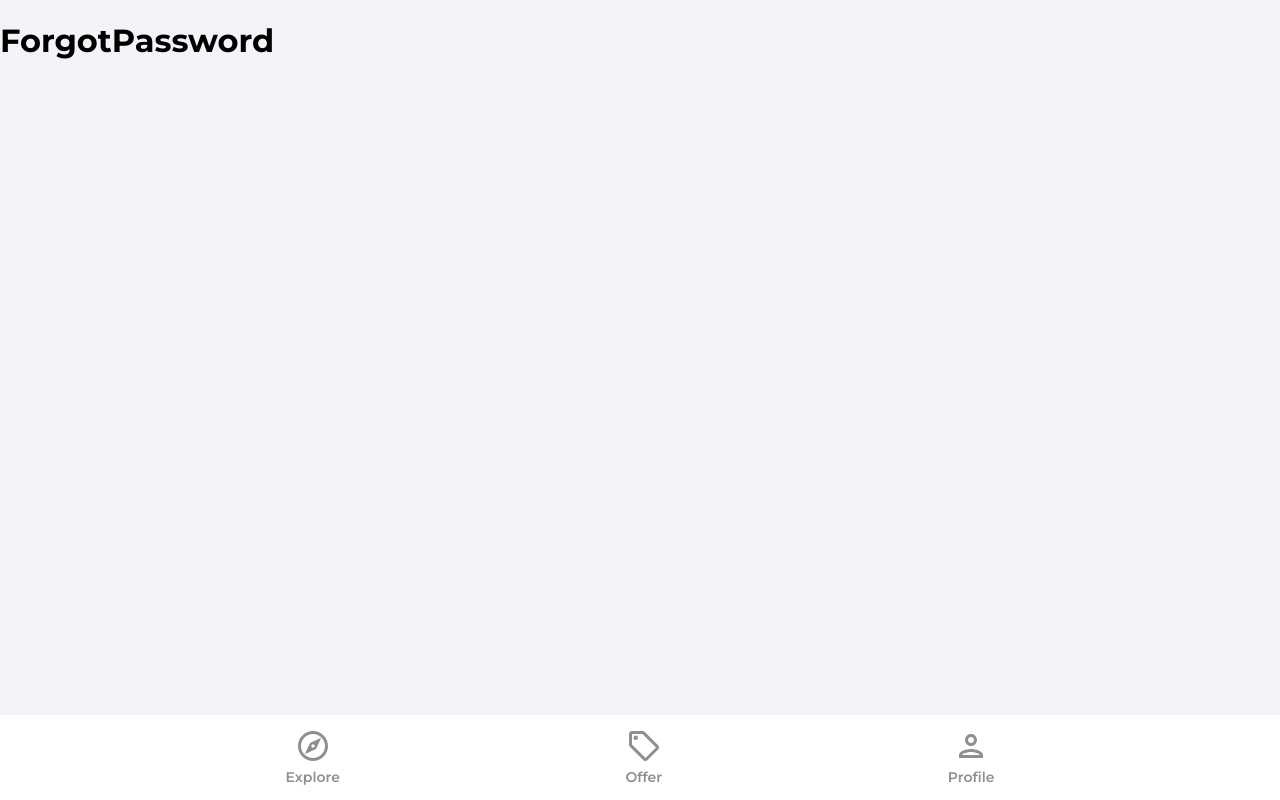
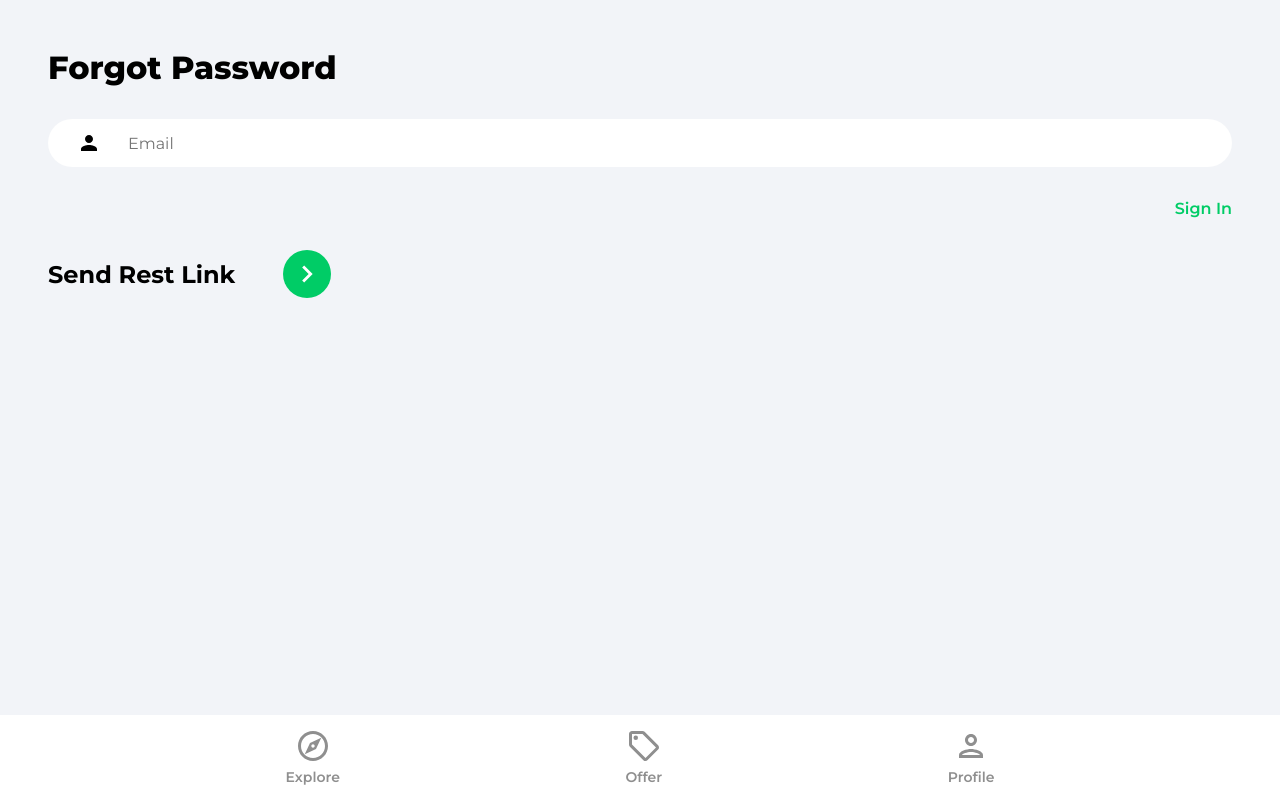
Before and after one commit to bcherrera14/house-marketplace, a React (Create React App) app: page /forgot-password in a window 1280 px wide. Built offline with nearby package versions, Linux system fonts and the light colour scheme.

Commit message:
add forgot password

```diff
--- a/src/pages/ForgotPassword.jsx
+++ b/src/pages/ForgotPassword.jsx
@@ -1,9 +1,52 @@
 import React from 'react';
+import { useState } from 'react';
+import { Link } from 'react-router-dom';
+import { getAuth, sendPasswordResetEmail } from 'firebase/auth';
+import { toast } from 'react-toastify';
+import {ReactComponent as ArrowRightIcon} from '../assets/svg/keyboardArrowRightIcon.svg'
 
 function ForgotPassword() {
+	const [email, setEmail] = useState('')
+
+	const onChange = (e) => {
+		setEmail(e.target.value)
+	}
+
+	const onSubmit = async (e) => {
+		e.preventDefault()
+		try {
+			const auth = getAuth()
+			await sendPasswordResetEmail(auth, email)
+			toast.success('Email was sent.')
+		} catch (error) {
+			toast.error('Could not send reset email.')
+		}
+	}
+
 	return (
-		<div>
-			<h1>ForgotPassword</h1>
+		<div className='pageContainer'>
+			<header>
+				<p className="pageHeader">Forgot Password</p>
+			</header>
+			<main>
+				<form onSubmit={onSubmit}>
+					<input
+						type='email'
+						className ='emailInput'
+						placeholder='Email'
+						id='email'
+						value={email}
+						onChange={onChange}
+					/>
+					<Link className='forgotPasswordLink' to='/sign-in'>Sign In</Link>
+					<div className="signInBar">
+						<div className="signInText">Send Rest Link</div>
+						<button className="signInButton">
+							<ArrowRightIcon fill='#ffffff' width='34px' height='34px'/>
+						</button>
+					</div>
+				</form>
+			</main>
 		</div>
 	);
 }
--- a/src/pages/Signin.jsx
+++ b/src/pages/Signin.jsx
@@ -69,7 +69,7 @@
 							onClick={() => setShowPassword((prevState) => !prevState)}
 						/>
 					</div>
-					<Link to="/forgotpassword" className="forgotPasswordLink">
+					<Link to="/forgot-password" className="forgotPasswordLink">
 						Forgot Password?
 					</Link>
 					<div className="signInBar">
```
